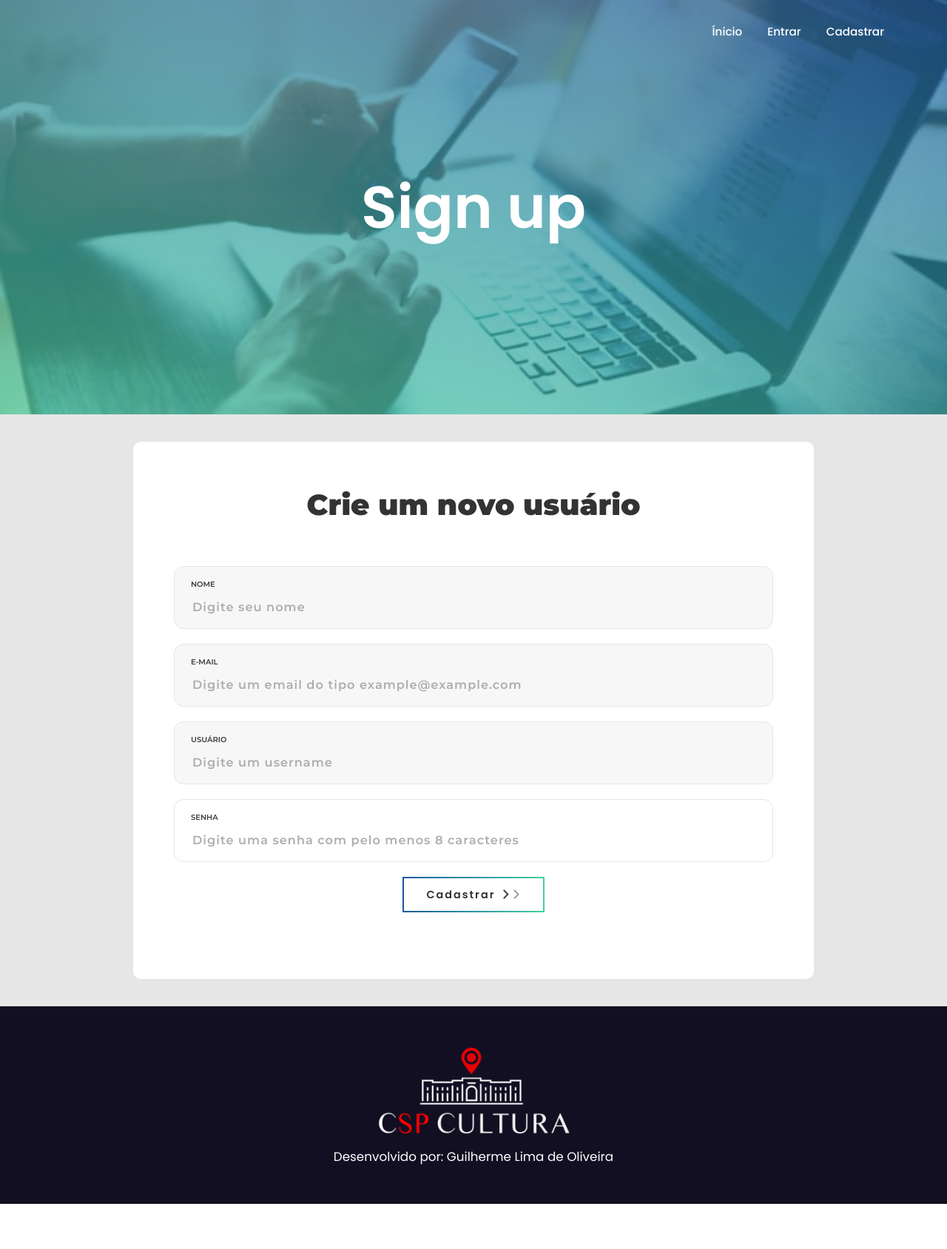
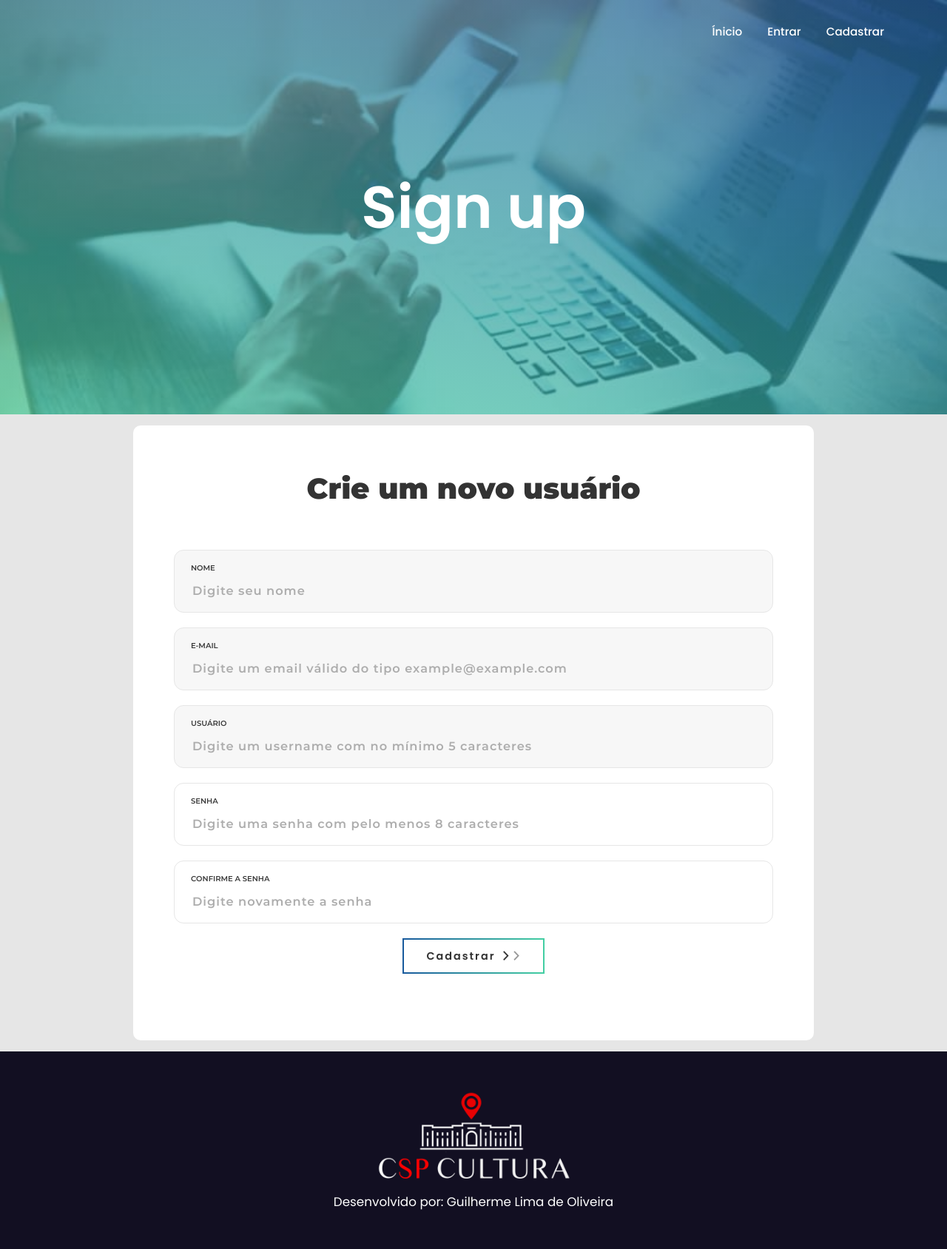
Before and after one commit to oguilhermelima/Cinemap, a Flask app: page /registrar in a window 1280 px wide. Shown: the whole page at 74% size. Before the commit the page ends 1627 px from the top, so only its background shows below. Run offline with Flask 2, Linux system fonts and the light colour scheme; some libraries are stand-ins or nearby versions; some web fonts are replaced.

Commit message:
Novo campo de confirmação de senha e autocomplete quando necessário

```diff
--- a/templates/signup.html
+++ b/templates/signup.html
@@ -15,17 +15,17 @@
         {# Label e input do nome #}
         <div class="wrap-input100 validate-input bg1" data-validate="Nome inválido">
           <span class="label-input100">NOME</span>
-          <input class="input100" type="text" id="nome" name="nome" placeholder="Digite seu nome">
+          <input class="input100" value="{{name}}" type="text" id="nome" name="nome" placeholder="Digite seu nome">
         </div>
         {# Label e input do email #}
         <div class="wrap-input100 validate-input bg1" data-validate="E-mail inválido">
           <span class="label-input100">E-MAIL</span>
-          <input class="input100" type="email" id="email" name="email" placeholder="Digite um email do tipo example@example.com">
+          <input class="input100" value="{{email}}" type="email" id="email" name="email" placeholder="Digite um email válido do tipo example@example.com">
         </div>
         {# Label e input do usuario #}
         <div class="wrap-input100 validate-input bg1" data-validate="Username inválido">
           <span class="label-input100">USUÁRIO</span>
-          <input class="input100" type="text" id="usuario" name="usuario" placeholder="Digite um username">
+          <input class="input100" value="{{username}}" type="text" id="usuario" name="usuario" placeholder="Digite um username com no mínimo 5 caracteres">
         </div>
         {# Label e input da senha #}
         <div class="wrap-input100" data-validate="Senha inválida">
@@ -39,6 +39,11 @@
           <p id="capital" class="invalid">Pelo menos uma letra <b>maiuscula</b></p>
           <p id="number" class="invalid">Pelo menos um <b>número</b></p>
           <p id="length" class="invalid">No mínimo <b>8 caracteres</b></p>
+        </div>
+        {# Label e input da confirmação de senha #}
+        <div class="wrap-input100" data-validate="Senha inválida">
+          <span class="label-input100">CONFIRME A SENHA</span>
+          <input class="input100" type="password" id="password" name="password" placeholder="Digite novamente a senha">
         </div>
         {# col-md-12 col-lg-12 col-xl-12 #}
         <div class="col-md-12 col-lg-12 col-xl-12">
```
